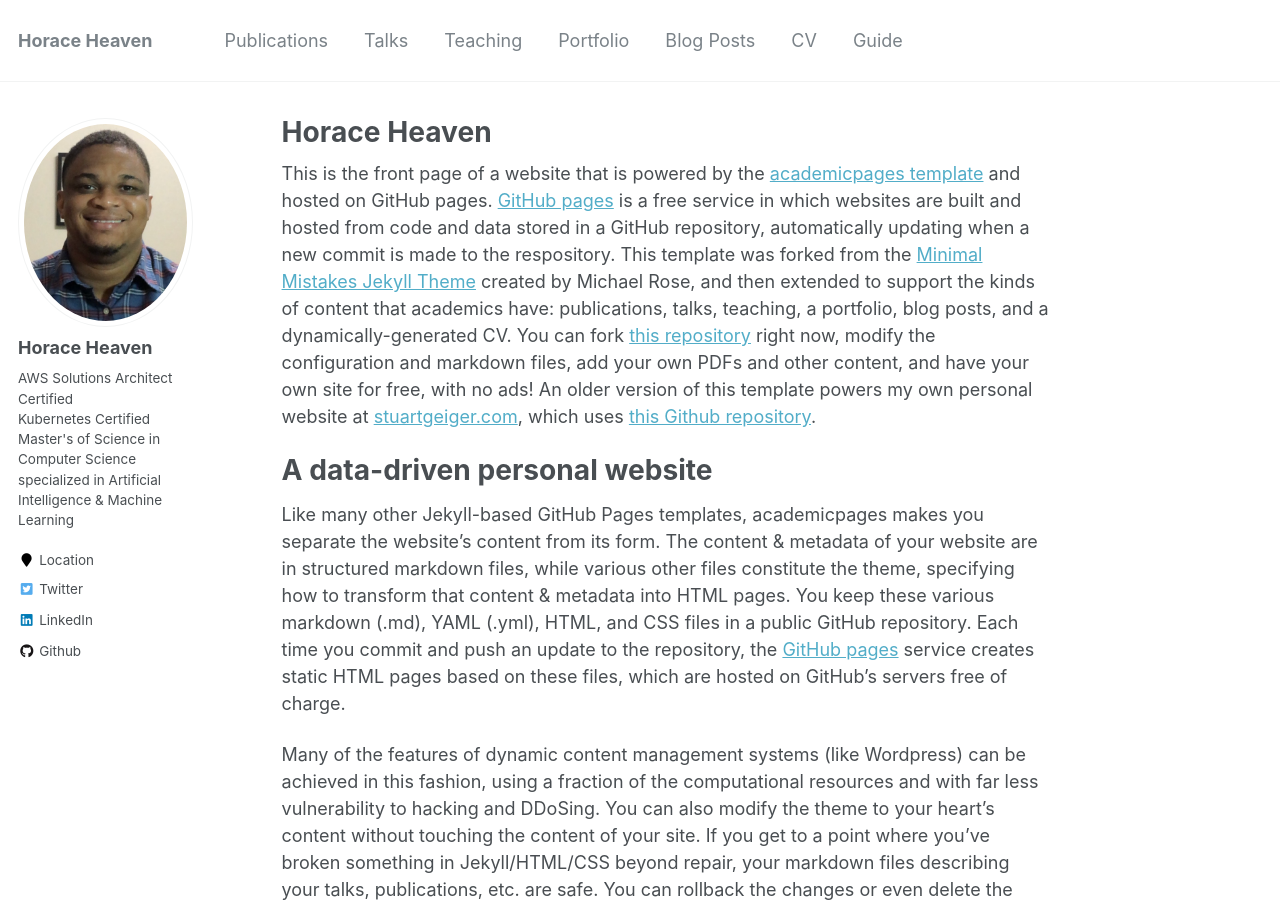
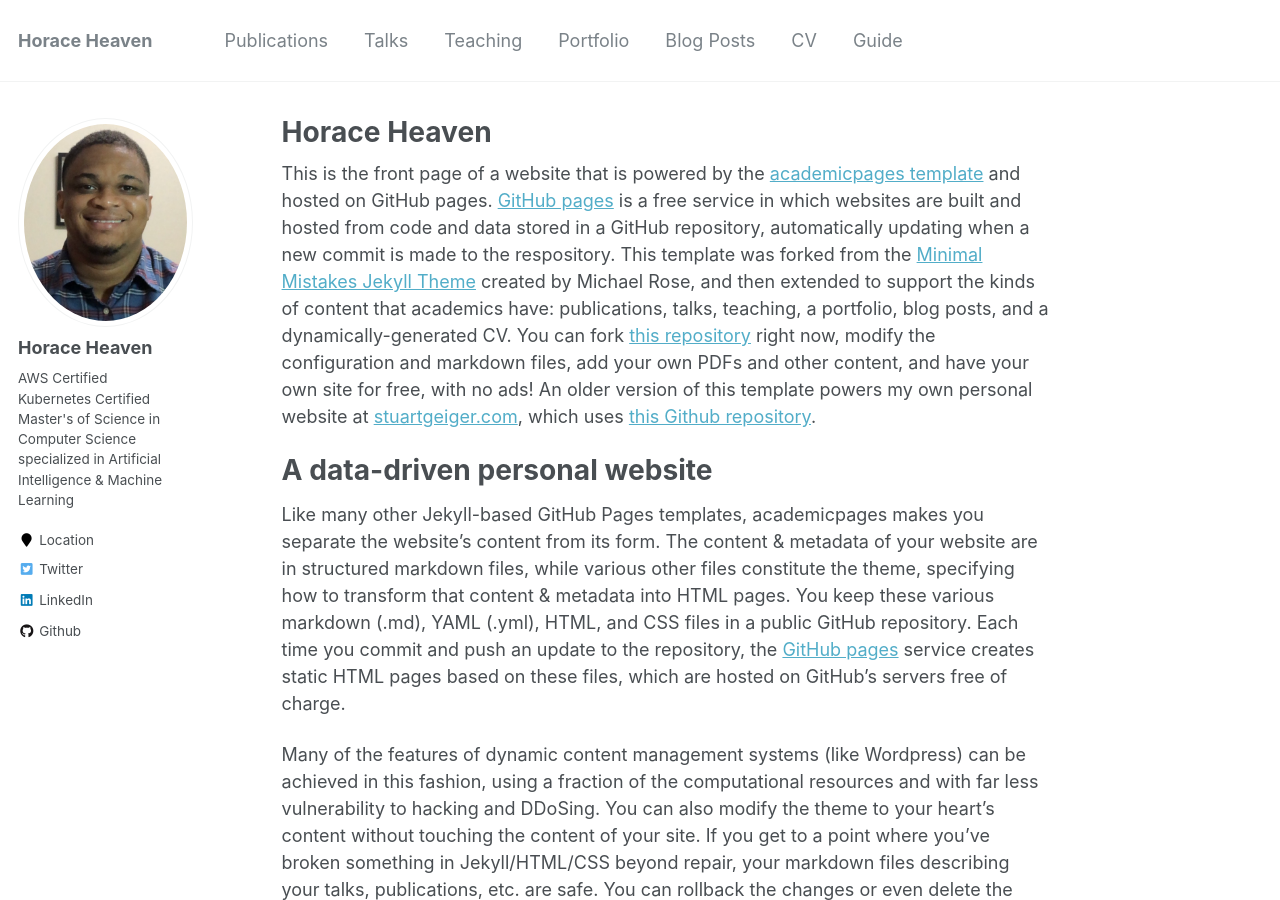
Before and after one commit to horaceheaven/horaceheaven.github.io, a Jekyll site: the page built from _pages/about.md, in a window 1280 px wide and 900 px high. Built offline with Jekyll 4.4.1, drawn with Linux system fonts in a browser that asks for light colours.

Commit message:
clean up

```diff
--- a/_config.yml
+++ b/_config.yml
@@ -82,7 +82,7 @@ analytics:
 author:
   name             : "Horace Heaven"
   avatar           : "profile.png"
-  bio              : "AWS Solutions Architect Certified <br/> Kubernetes Certified <br/> Master's of Science in Computer Science specialized in Artificial Intelligence & Machine Learning"
+  bio              : "AWS Certified <br/> Kubernetes Certified <br/> Master's of Science in Computer Science specialized in Artificial Intelligence & Machine Learning"
   location         : "Location"
   employer         :
   pubmed           : # "https://www.ncbi.nlm.nih.gov/pubmed/?term=john+snow"
```
